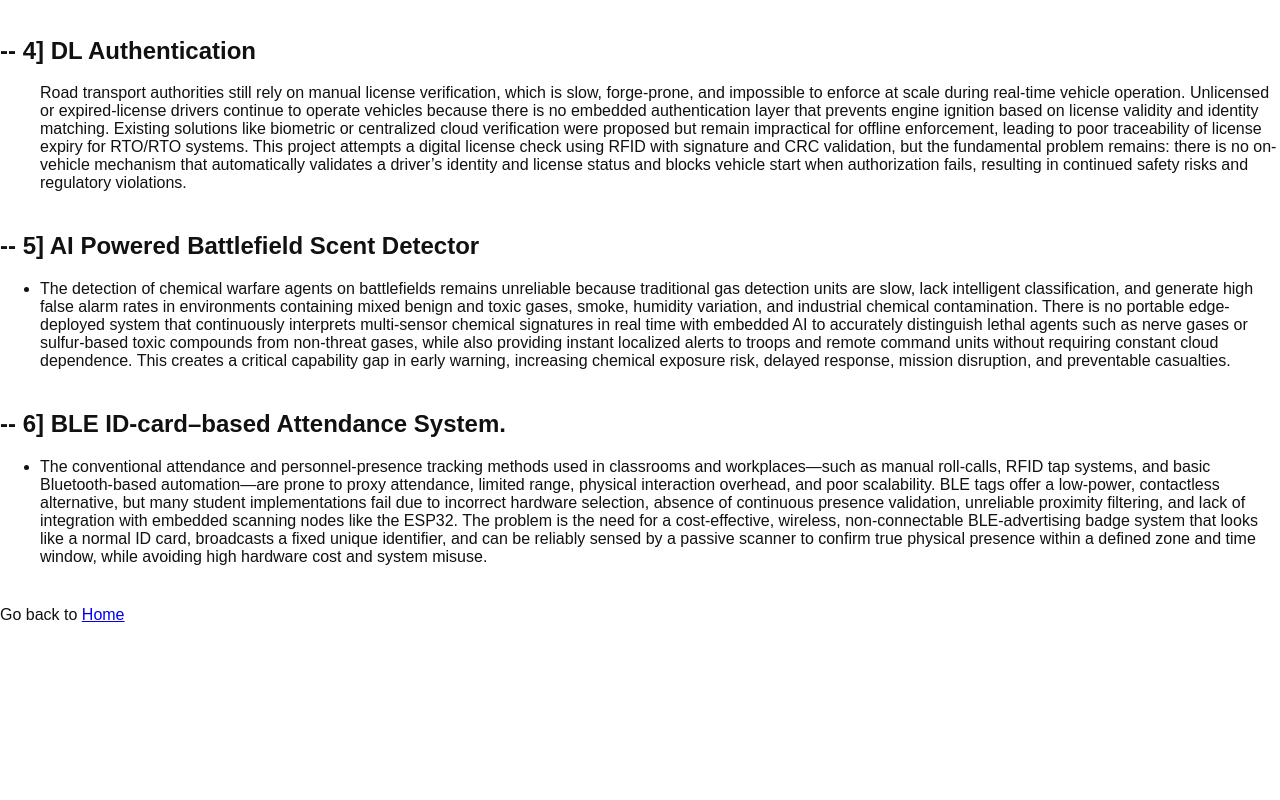
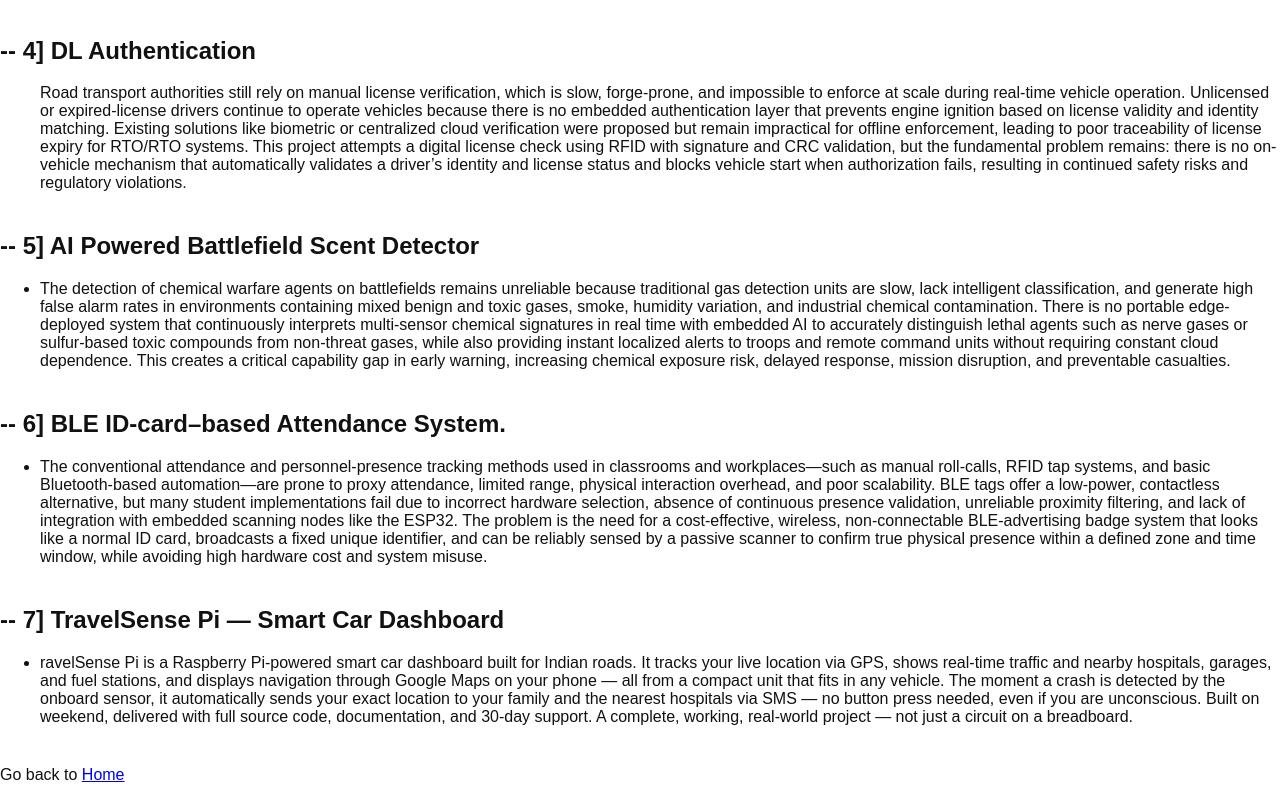
Before and after one commit to Anjalima644/AM_INNOVATION, a plain HTML site: page project.html in a window 1280 px wide. Shown: the part 671-1471 px from the top of the page. Before the commit the page ends 1311 px from the top, so only its background shows below. Drawn offline with Linux system fonts and the light colour scheme.

Commit message:
Update project.html

```diff
--- a/project.html
+++ b/project.html
@@ -79,7 +79,16 @@
         presence within a defined zone and time window, while avoiding high hardware cost and system misuse.</li>
   </ul>
 </section>
-
+ <section>
+  <h2>-- 7] TravelSense Pi — Smart Car Dashboard </h2>
+  <ul>
+   <li> ravelSense Pi is a Raspberry Pi-powered smart car dashboard built for Indian roads. It tracks your live location via GPS, shows real-time traffic
+        and nearby hospitals, garages, and fuel stations, and displays navigation through Google Maps on your phone — all from a compact unit that fits in any
+        vehicle. The moment a crash is detected by the onboard sensor, it automatically sends your exact location to your family and the nearest hospitals via
+        SMS — no button press needed, even if you are unconscious. Built on weekend, delivered with full source code, documentation, and 30-day support.
+        A complete, working, real-world project — not just a circuit on a breadboard.</li>
+  </ul>
+</section>
 
 <footer>
   <p>Go back to <a href="index.html">Home</a></p>
```
